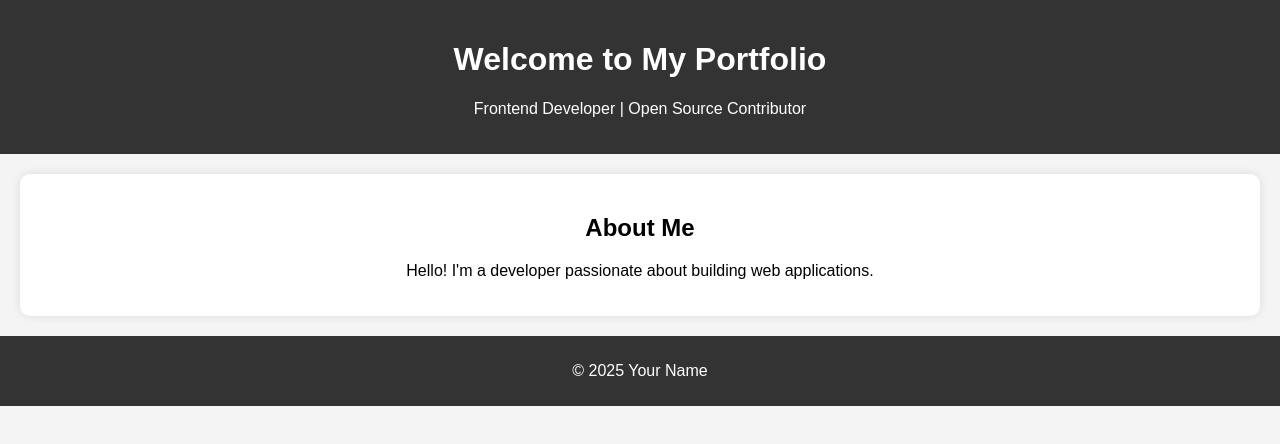
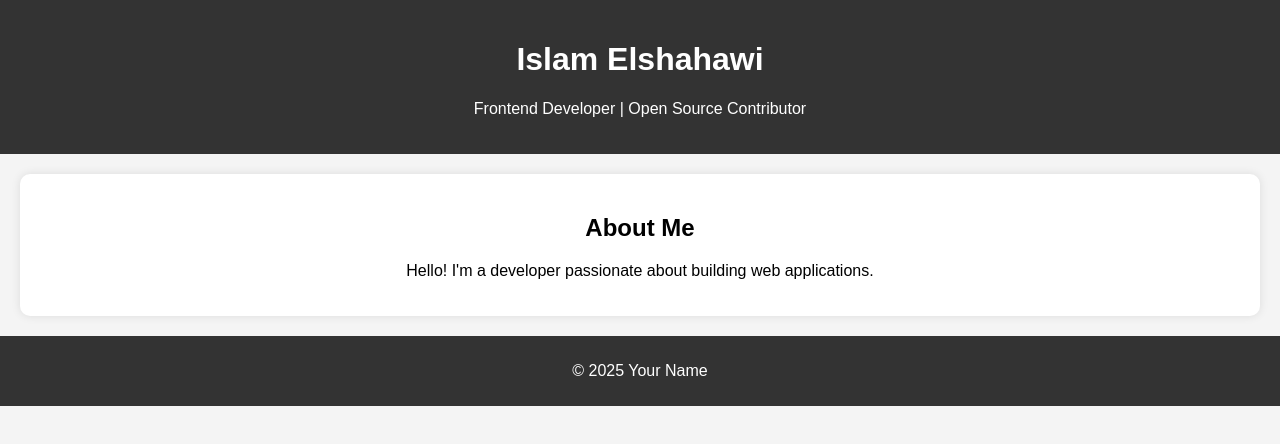
Before and after one commit to EslamElshahawi/portfolio-website, a plain HTML site: page index.html in a window 1280 px wide. Drawn offline with Linux system fonts and the light colour scheme.

Commit message:
Deploying to gh-pages from @ EslamElshahawi/portfolio-website@eb1ece35bbda4e2b5a5466f8cb73762d11b31b18 🚀

```diff
--- a/index.html
+++ b/index.html
@@ -8,7 +8,7 @@
 </head>
 <body>
     <header>
-        <h1>Welcome to My Portfolio</h1>
+        <h1>Islam Elshahawi</h1>
         <p>Frontend Developer | Open Source Contributor</p>
     </header>
     <section>
```
